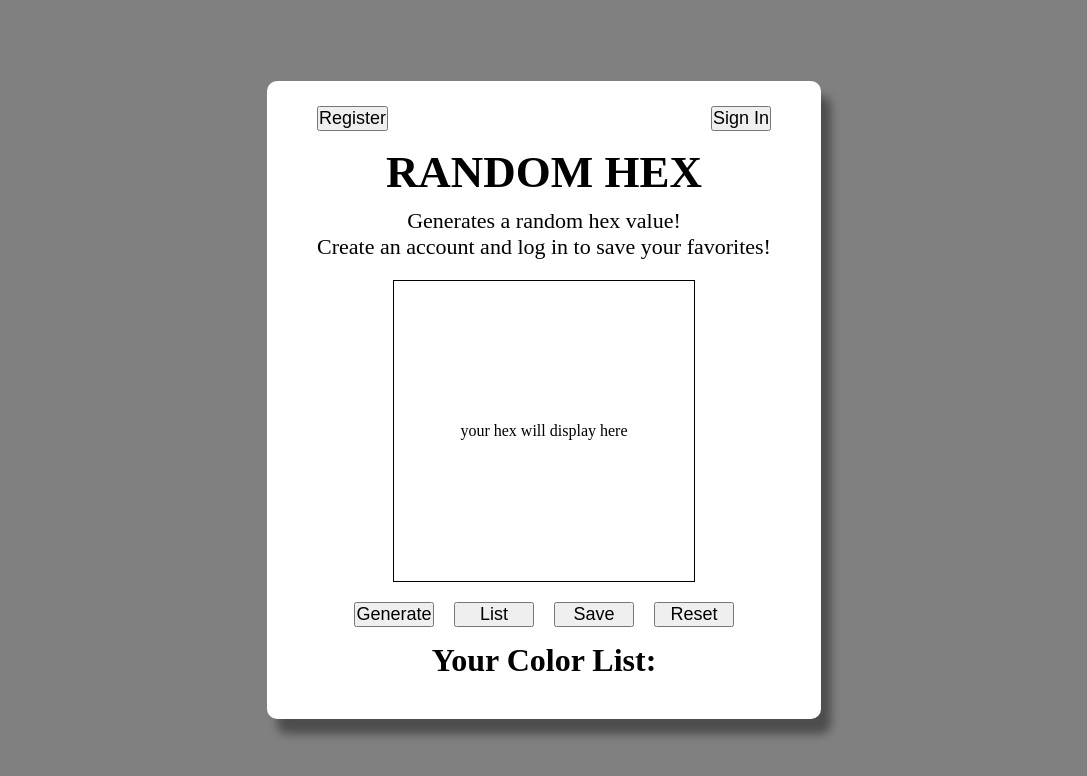
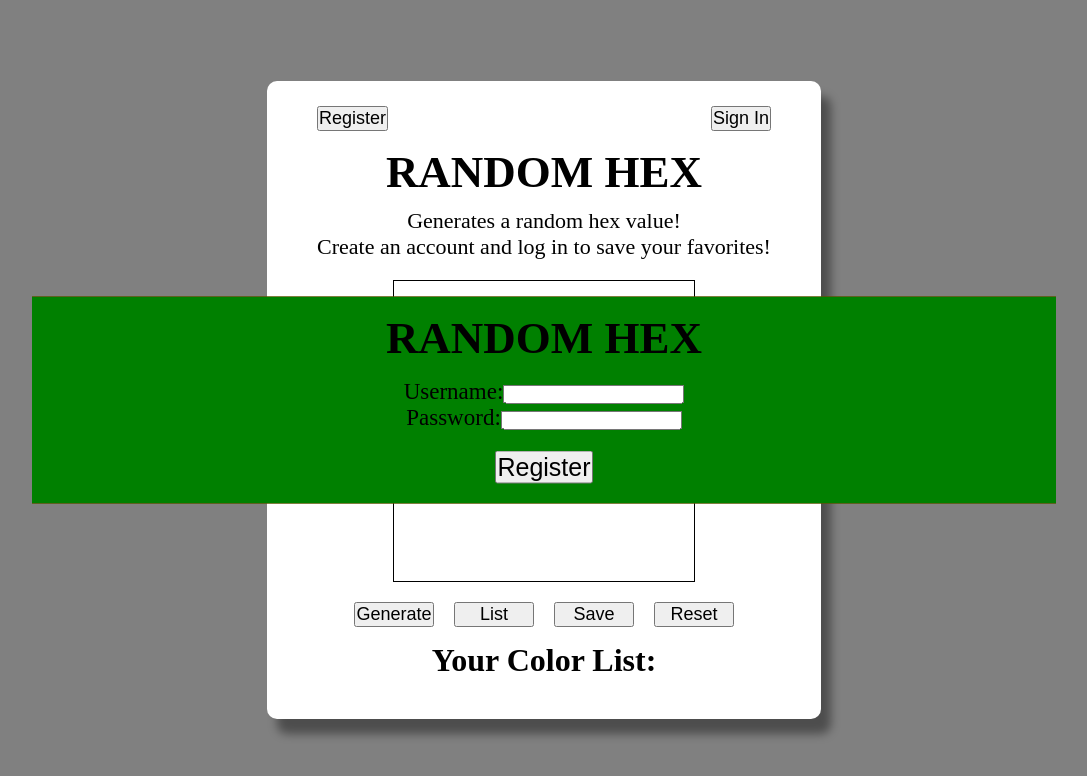
Before and after one commit to TimGeorge89/hex-firebase, a Vue app: page / in a window 1280 px wide. Both pictures are taken after a click on the button "Register". Shown: the top 776 px of the page, without its empty margins (96-1183 px from the left). Built offline with nearby package versions, Linux system fonts and the light colour scheme.

Commit message:
Setting up JS

```diff
--- /dev/null
+++ b/src/components/Register.vue
@@ -0,0 +1,58 @@
+<template>
+  <div class="modal">
+    <div class="modal-wrapper">
+      <!-- MODAL -->
+      <div class="modal-header">
+        <h1>RANDOM HEX</h1>
+        <form>
+          <!-- username -->
+          <label for="username">Username:</label>
+          <input type="text" name="username"> <br>
+          <!-- password -->
+          <label for="password">Password:</label>
+          <input type="text" name="password">
+        </form>
+        <button>Register</button>
+      </div>
+    </div>
+  </div>
+</template>
+
+<style lang="scss">
+.modal {
+  position: absolute;
+  width: 80%;
+  top: 50%;
+  left: 50%;
+  transform: translate(-50%, -50%);
+  background: red;
+}
+
+.show {
+
+}
+
+.modal-wrapper {
+  position: relative;
+  text-align: center;
+  background: green;
+}
+
+.modal-header {
+  h1 {
+    padding: 15px;
+    font-size: 45px;
+  }
+  form {
+
+    label {
+      font-size: 23px;
+    }
+  }
+  button {
+    margin: 20px 0;
+    outline: none;
+    font-size: 25px;
+  }
+}
+</style>
--- a/src/views/Home.vue
+++ b/src/views/Home.vue
@@ -1,12 +1,15 @@
 <template>
   <div class="home">
+
+    <Register v-if="showModal"></Register>
+
     <div class="main-container">
       <div class="wrapper">
         <!-- NAVIGATION -->
         <div class="nav">
           <!-- single button -->
           <div class="register">
-            <button>Register</button>
+            <button @click="toggleModal()">Register</button>
           </div>
           <!-- single button -->
           <div class="sign-in">
@@ -47,7 +50,8 @@
           <h1>Your Color List:</h1>
           <div v-for="item in list" :key="item" class="list">
             <ul>
-              <li>{{ item }}</li>
+              <li :style="{ background: item }" :class="item">{{ item }}</li>
+              <a @click="remove(item)">Remove</a>
             </ul>
           </div>
         </div>
@@ -57,15 +61,25 @@
 </template>
 
 <script>
+import Register from "@/components/Register";
+
 export default {
   data() {
     return {
       displayedData: 'your hex will display here',
       activeColor: '',
-      list: []
+      list: [],
+      showModal: false
     }
   },
+  components: {
+    Register
+  },
   methods: {
+   toggleModal() {
+     this.showModal = !this.showModal
+   },
+    // generates random hex and makes sure its .length === 6
     randomColor() {
       const randomColor = Math.floor(Math.random()*16777215).toString(16)
       if (randomColor.length === 6) {
@@ -73,13 +87,22 @@ export default {
         this.activeColor = this.displayedData
       }
     },
+    // checks to see if list contains and pushes to list
     addToList() {
-      this.list.push(this.displayedData)
+      if (!this.list.includes(this.displayedData) && this.list.length < 10 && this.displayedData != 'your hex will display here') {
+        this.list.push(this.displayedData)
+      }
     },
+    // resets all values
     reset() {
       this.displayedData = 'your hex will display here'
       this.activeColor = ''
       this.list = []
+    },
+    // removes a single item from the list
+    remove(item) {
+      let index = this.list.indexOf(item)
+      this.list.splice(index, 1)
     }
   }
 }
@@ -147,6 +170,9 @@ button {
   height: 300px;
   width: 300px;
   border: 1px solid black;
+  p {
+    font-size: 18px;
+  }
 }
 
 // BUTTONS
@@ -165,8 +191,24 @@ button {
     margin: 15px 0;
   }
   .list {
+    display: flex;
+    justify-content: center;
     ul {
+      display: flex;
       list-style: none;
+      a {
+        display: flex;
+        align-items: center;
+        padding-left: 10px;
+        text-decoration: none;
+        color: black;
+        cursor: pointer;
+      }
+      li {
+        font-size: 18px;
+        margin: 6px 0;
+        width: 150px;
+      }
     }
   }
 }
```
